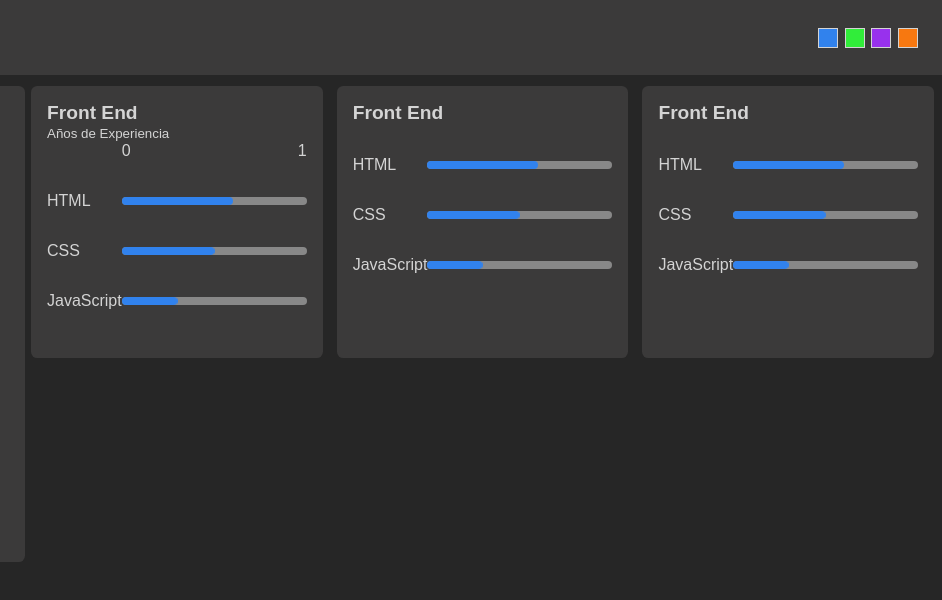
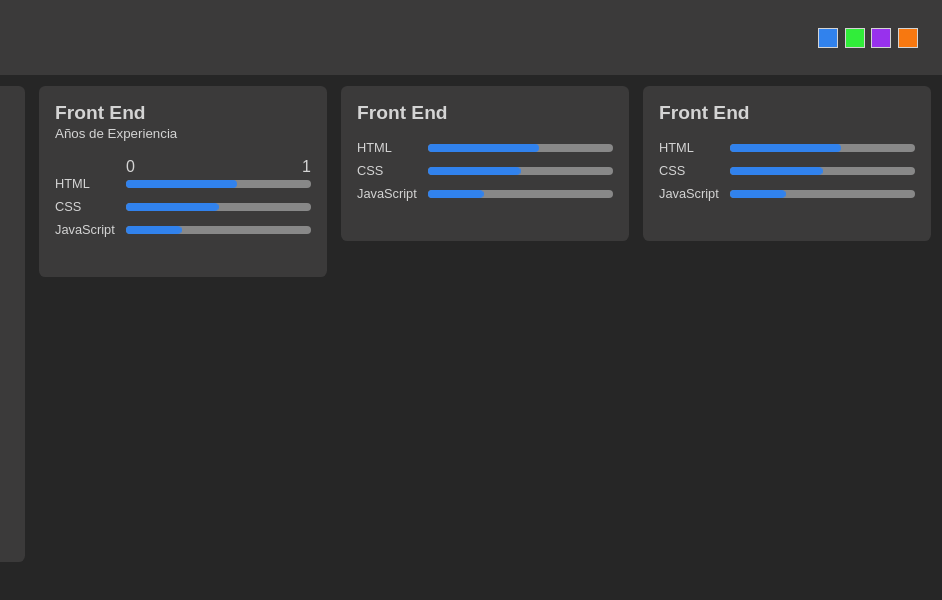
Before and after one commit to Zireuz/portafolio-web-profesional, a plain HTML site: page index.html in a window 1280 px wide. Shown: the full height of the page, 338-1280 px from the left. Drawn offline with Linux system fonts and the light colour scheme.

Commit message:
Completado: Barras de Progreso

```diff
--- a/css/styles.css
+++ b/css/styles.css
@@ -119,6 +119,7 @@ body.dark {
 .main{
     display: grid;
     padding: 0.5em;
+    gap: .5em;
 }
 
 .column{
@@ -130,6 +131,7 @@ body.dark {
     .column{
         grid-template-columns: repeat(3, 1fr);
         grid-template-rows: repeat(3, min-content);
+        align-items: start;
     }
 }
 
@@ -180,10 +182,17 @@ body.dark {
     width: 185px;
     margin-left: auto;
 }
+
+.skills__tech {
+    margin: 0;
+    font-size: 0.8rem;
+}
+
 .skills__item{
     display:flex;
     align-items: center;
     justify-content: space-between;
+    margin-bottom: 0.5em;
 }
 
 .skills__bar,
--- a/index.html
+++ b/index.html
@@ -1,5 +1,5 @@
 <!DOCTYPE html>
-<html lang="en">
+<html lang="es">
   <head>
     <meta charset="UTF-8" />
     <meta http-equiv="X-UA-Compatible" content="IE=edge" />
@@ -52,11 +52,11 @@
         <article class="card"><!-- Inicio Articulo-->
           <h2 class="card__title">Front End</h2>
           <small>Años de Experiencia</small>
-          <div class="skills__header">
+          <div class="skills"><div class="skills__header">
             <span class="skills__start-level">0</span>
             <span class="skills__start-level">1</span>
           </div>
-          <div class="skills">
+
             <div class="skills__item">
               <p class="skills__tech">HTML</p>
               <div class="skills__bar skills__bar--60"></div>
```
